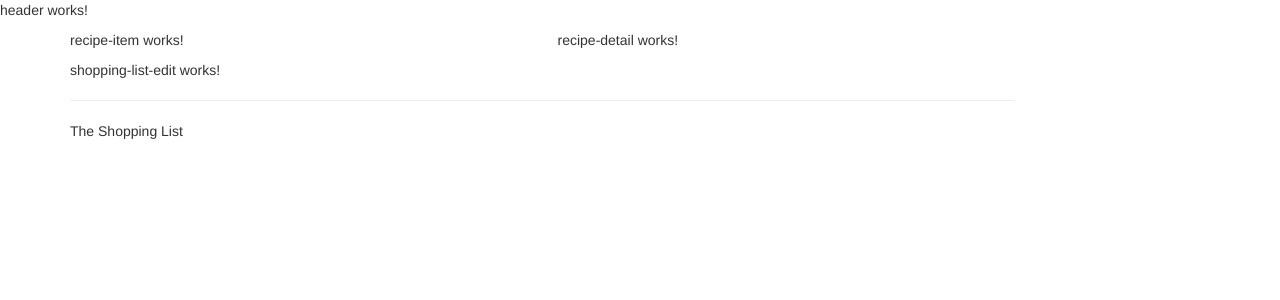
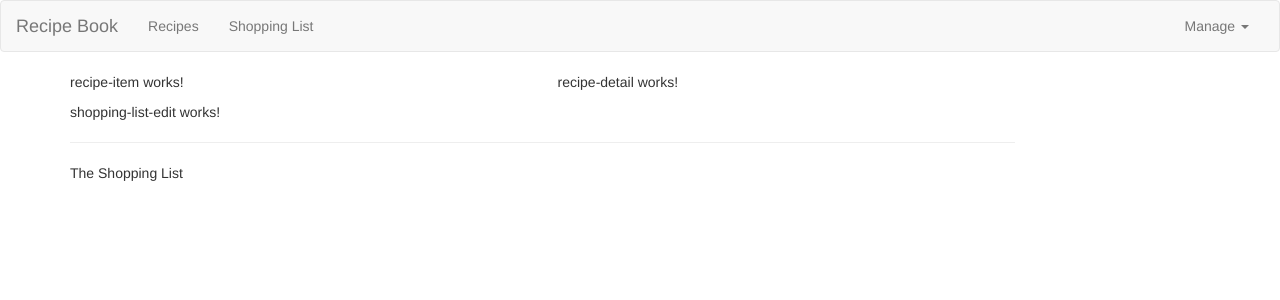
Before and after one commit to smoonmare/recipe-book, an Angular app: page / in a window 1280 px wide. Shown: the top 300 px of the page. Built offline with nearby package versions, Linux system fonts and the light colour scheme.

Commit message:
Added Header to the app. TODO: Create recipe section.

```diff
--- a/src/app/header/header.component.html
+++ b/src/app/header/header.component.html
@@ -1 +1,32 @@
-<p>header works!</p>
+<nav class="navbar navbar-default">
+  <div class="container-fluid">
+    <div class="navbar-header">
+      <a href="#" class="navbar-brand">Recipe Book</a>
+    </div>
+    <div class="collapse navbar-collapse">
+      <ul class="nav navbar-nav">
+        <li>
+          <a href="#">Recipes</a>
+        </li>
+        <li>
+          <a href="#">Shopping List</a>
+        </li>
+      </ul>
+      <ul class="nav navbar-nav navbar-right">
+        <li class="dropdown">
+          <a href="$" class="dropdown-toggle" role="button">
+            Manage <span class="caret"></span>
+          </a>
+          <ul class="dropdown-menu">
+            <li>
+              <a href="#">Save Data</a>
+            </li>
+            <li>
+              <a href="#">Fetch Data</a>
+            </li>
+          </ul>
+        </li>
+      </ul>
+    </div>
+  </div>
+</nav>
```
